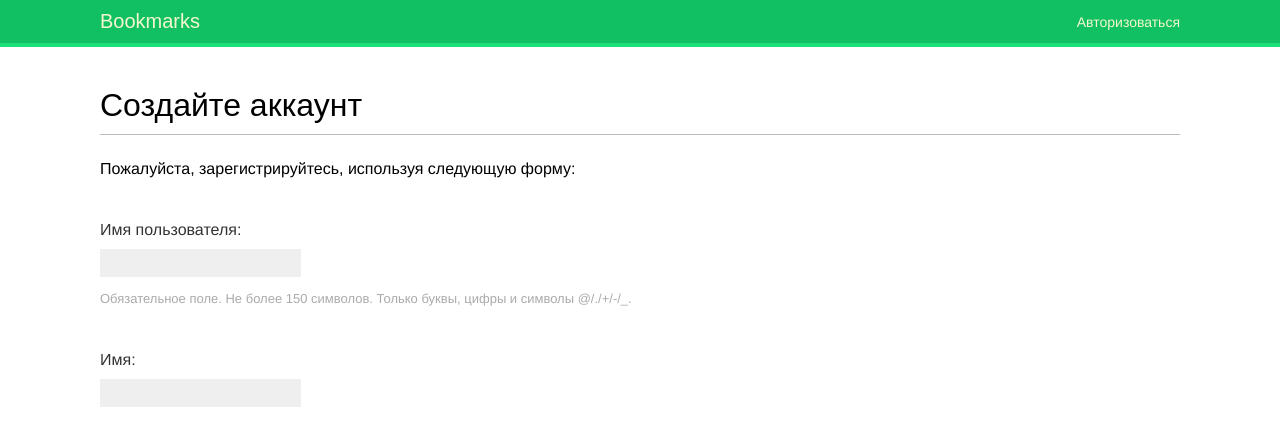
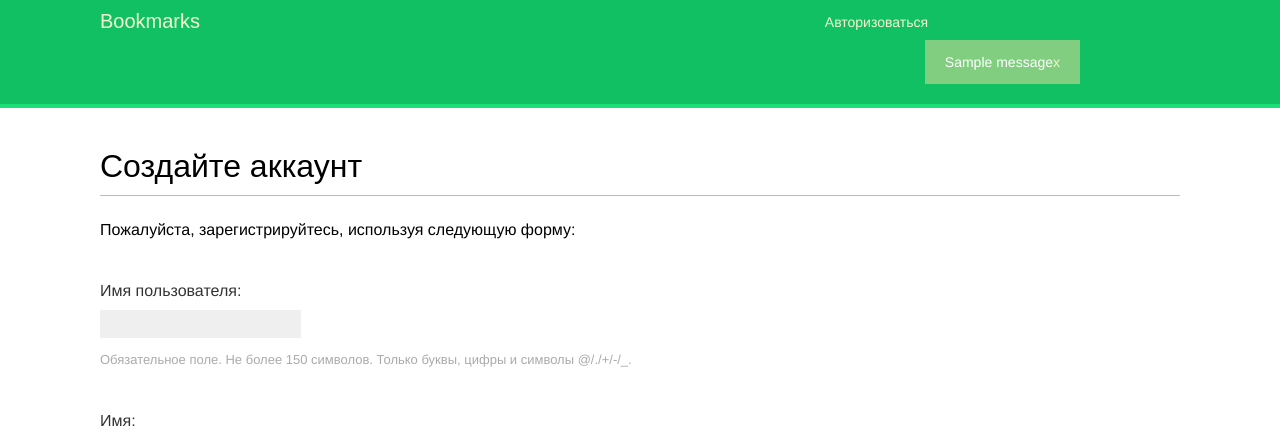
Before and after one commit to MikeAstapov/online_mag, a Django app: page /account/register/ in a window 1280 px wide. Shown: the top 428 px of the page. Run offline with Django 4.2, Linux system fonts and the light colour scheme; one stand-in notice (Sample message) is shown; some web fonts are replaced.

Commit message:
add system messages

```diff
--- a/account/templates/base.html
+++ b/account/templates/base.html
@@ -28,7 +28,17 @@ Hello {{ request.user.first_name }},
 {% else %}
 <a href="{% url 'login' %}">Авторизоваться</a>
 {% endif %}
-</span>
+{% if messages %}
+<ul class="messages">
+{% for message in messages %}
+<li class="{{ message.tags }}">
+{{ message|safe }}
+<a href="#" class="close">x</a>
+</li>
+{% endfor %}
+</ul>
+{% endif %}
+
 </div>
 <div id="content">
 {% block content %}{% endblock %}
```
